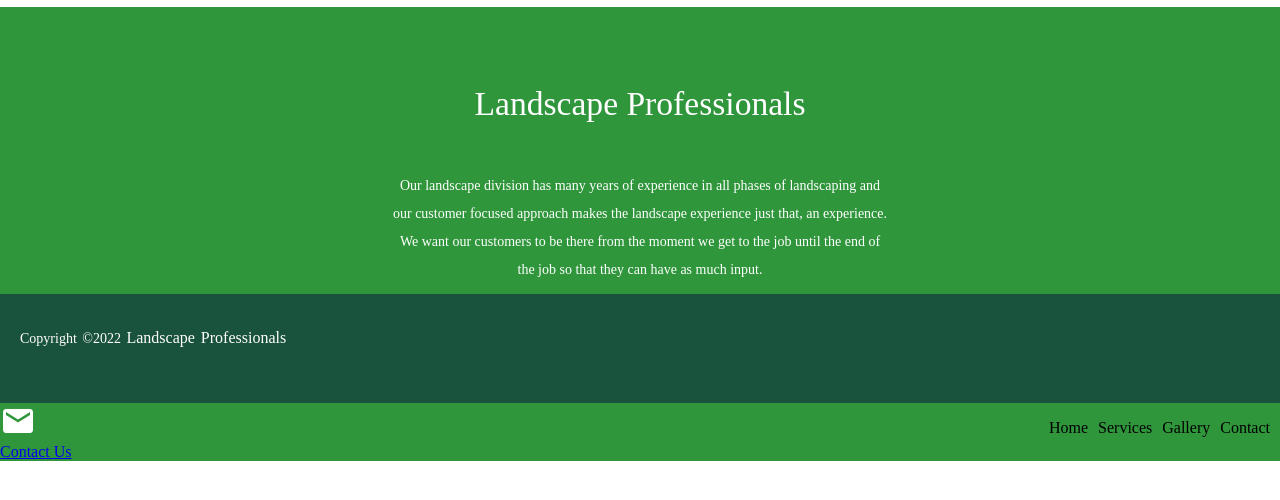
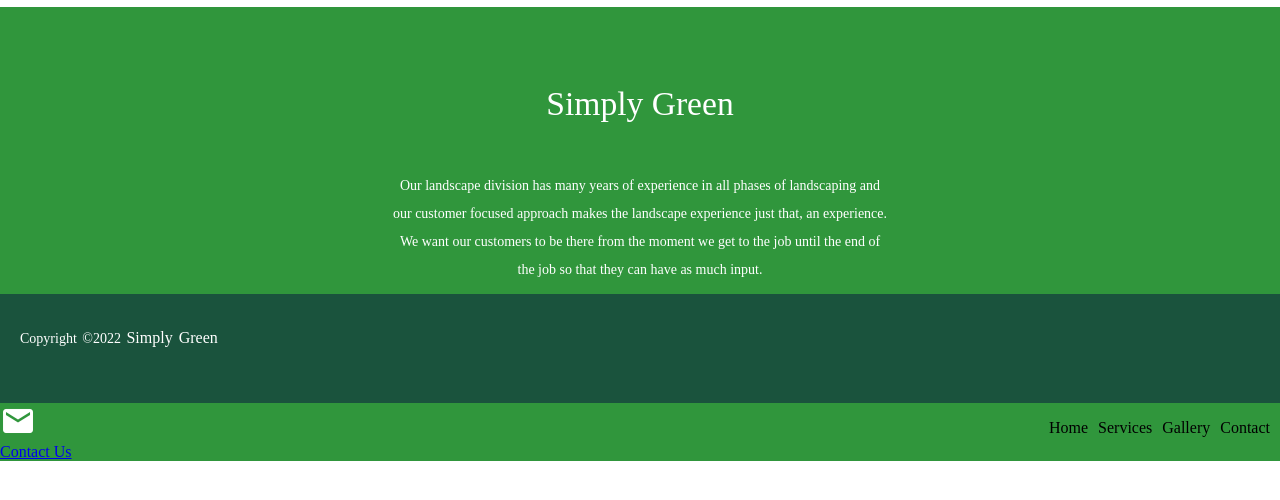
Before and after one commit to dean1647/DeanW.github.io, a plain HTML site: page Gallery.html in a window 1280 px wide. Shown: the part 282-782 px from the top of the page. Drawn offline with Linux system fonts and the light colour scheme.

Commit message:
Add files via upload

```diff
--- a/Gallery.html
+++ b/Gallery.html
@@ -3,7 +3,7 @@
 
 <head>
     <meta charset="utf-8">
-    <title>Landscape Professionals</title>
+    <title>Simply Green</title>
     <link rel="stylesheet" type="text/css" href="style.css">
     <link href="https://fonts.googleapis.com/icon?family=Material+Icons" rel="stylesheet">
 </head>
@@ -50,11 +50,11 @@
 
     <footer>
         <div class="footer-content">
-            <h3>Landscape Professionals</h3>
+            <h3>Simply Green</h3>
             <p>Our landscape division has many years of experience in all phases of landscaping and our customer focused approach makes the landscape experience just that, an experience. We want our customers to be there from the moment we get to the job until the end of the job so that they can have as much input.</p>
 
             <div class="footer-bottom">
-                <p>copyright &copy;2022 <a href="index.html">landscape Professionals</a>  </p>
+                <p>copyright &copy;2022 <a href="index.html">Simply Green</a>  </p>
             </div>
         </div>
 
```
Also changed, not shown: Services.html (+3 -3 lines), index.html (+3 -3 lines).
